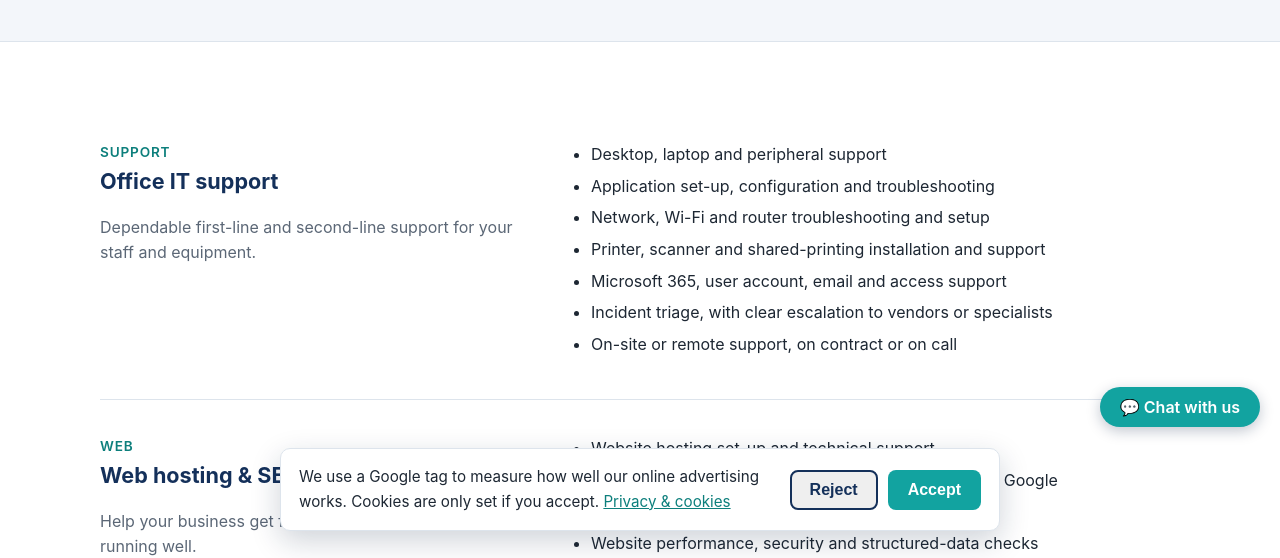
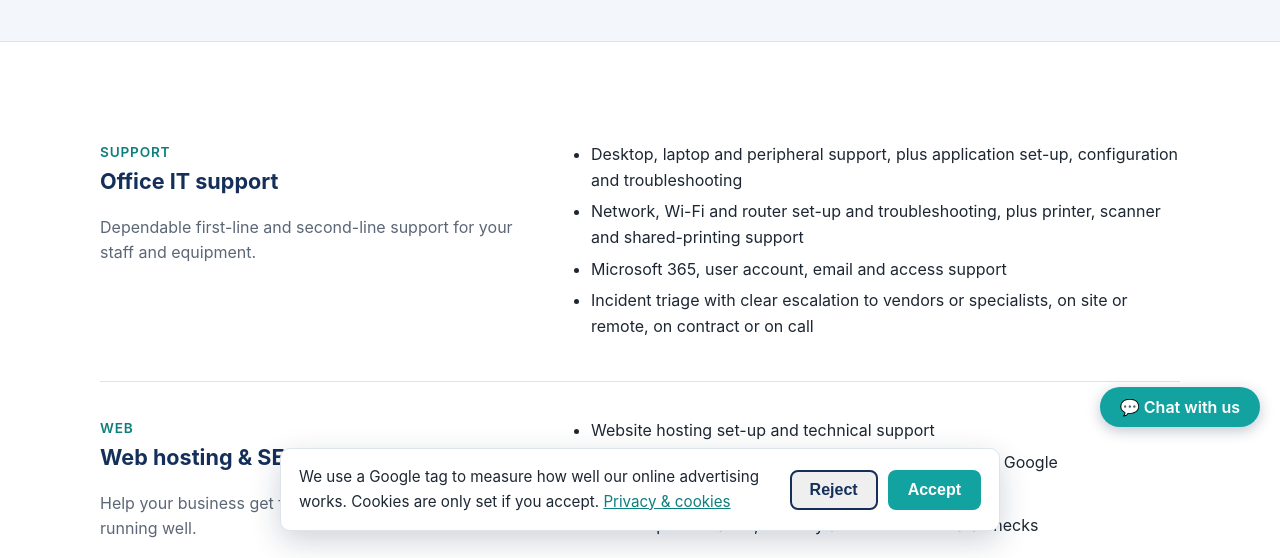
Before and after one commit to keviniu/hillsqr, a plain HTML site: page services.html in a window 1280 px wide. Shown: the part 253-811 px from the top of the page. Drawn offline with Linux system fonts and the light colour scheme.

Commit message:
Services: consolidate Office IT support to four bullets
Co-Authored-By: Claude Sonnet 5.5 <noreply@anthropic.com>
Claude-Session: https://claude.ai/code/session_01Njt3sTgQ15DEnxznmLQJFD

```diff
--- a/services.html
+++ b/services.html
@@ -629,13 +629,10 @@
           <p style="color:var(--muted)">Dependable first-line and second-line support for your staff and equipment.</p>
         </div>
         <ul>
-          <li>Desktop, laptop and peripheral support</li>
-          <li>Application set-up, configuration and troubleshooting</li>
-          <li>Network, Wi-Fi and router troubleshooting and setup</li>
-          <li>Printer, scanner and shared-printing installation and support</li>
+          <li>Desktop, laptop and peripheral support, plus application set-up, configuration and troubleshooting</li>
+          <li>Network, Wi-Fi and router set-up and troubleshooting, plus printer, scanner and shared-printing support</li>
           <li>Microsoft 365, user account, email and access support</li>
-          <li>Incident triage, with clear escalation to vendors or specialists</li>
-          <li>On-site or remote support, on contract or on call</li>
+          <li>Incident triage with clear escalation to vendors or specialists, on site or remote, on contract or on call</li>
         </ul>
       </div>
 
```
